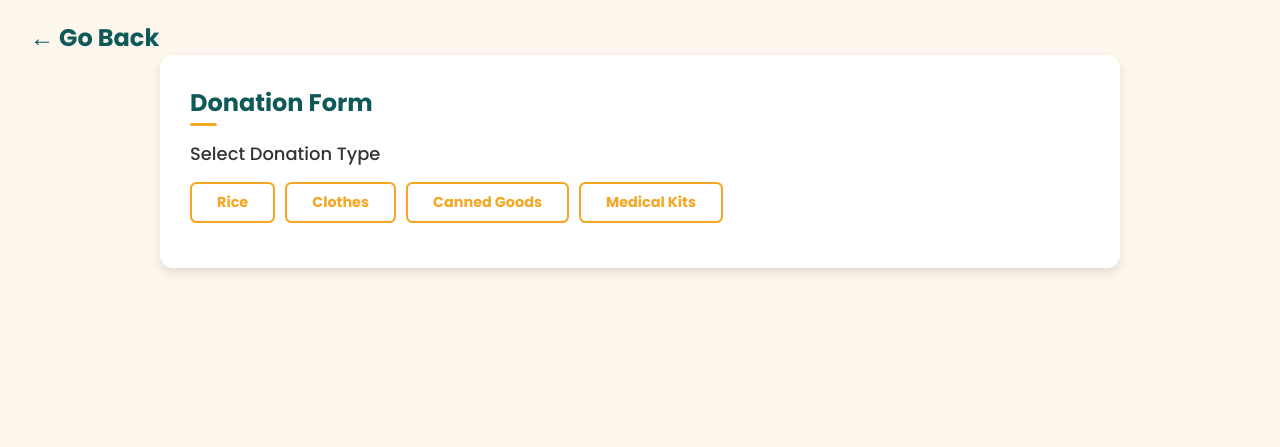
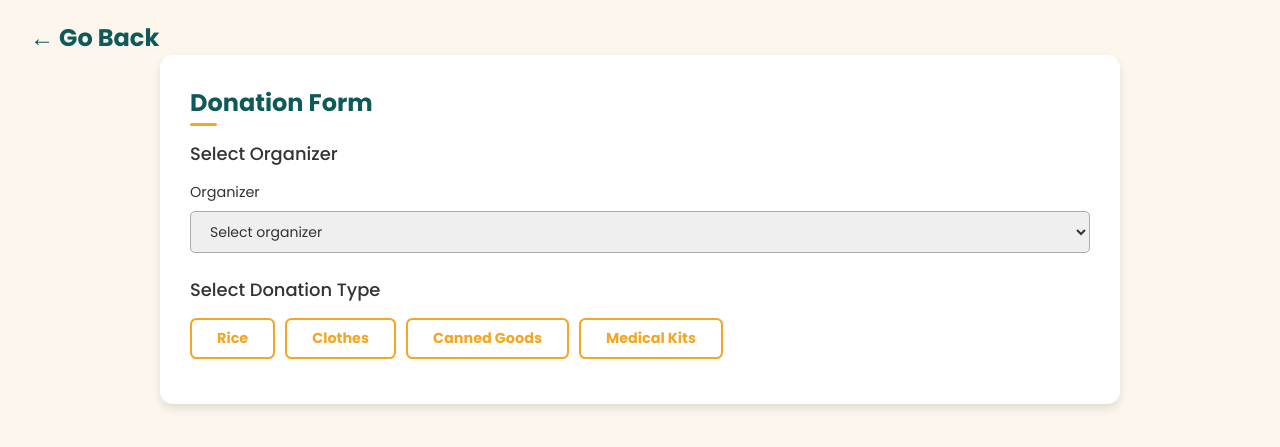
Before and after one commit to kimodri/donation-tracker, a plain HTML site: page htmls/donor_donate_form.html in a window 1280 px wide. Shown: the part 77-524 px from the top of the page. Drawn offline with Linux system fonts and the light colour scheme.

Commit message:
Add organizer dropown on donor donate form

```diff
--- a/htmls/donor_donate_form.html
+++ b/htmls/donor_donate_form.html
@@ -35,6 +35,19 @@
     <div class="request-form-container donation">
         <header>Donation Form</header>
         <form id="request-form">
+            <span class="title">Select Organizer</span>
+            <div class="fields">
+                <div class="input-field">
+                    <label>Organizer</label>
+                    <select required>
+                        <option disabled selected>Select organizer</option>
+                        <option>John Smith</option>
+                        <option>Jane Doe</option>
+                        <option>Alice Johnson</option>
+                    </select>
+                </div>
+            </div>
+
             <span class="title">Select Donation Type</span>
             <div class="donation-types">
                 <button class="donation-types-bttn cancel-bttn" type="button"
@@ -47,7 +60,6 @@
                     onclick="toggleSection('medical-kits')">Medical Kits</button>
             </div>
 
-
             <div class="donation-info">
                 <div id="rice" class="donor-center-div donation-section">
                     <span class="title">Rice</span>
@@ -59,7 +71,7 @@
 
                 <div id="clothes" class="donor-center-div donation-section">
                     <span class="title">Clothes</span>
-                    <label for="clothes-quantity">Enter Quantity (in kilograms)</label> <!-- FIXED id and unit -->
+                    <label for="clothes-quantity">Enter Quantity (in kilograms)</label>
                     <div class="input-field">
                         <input type="number" name="clothes-quantity" id="clothes-quantity" placeholder="0">
                     </div>
```
